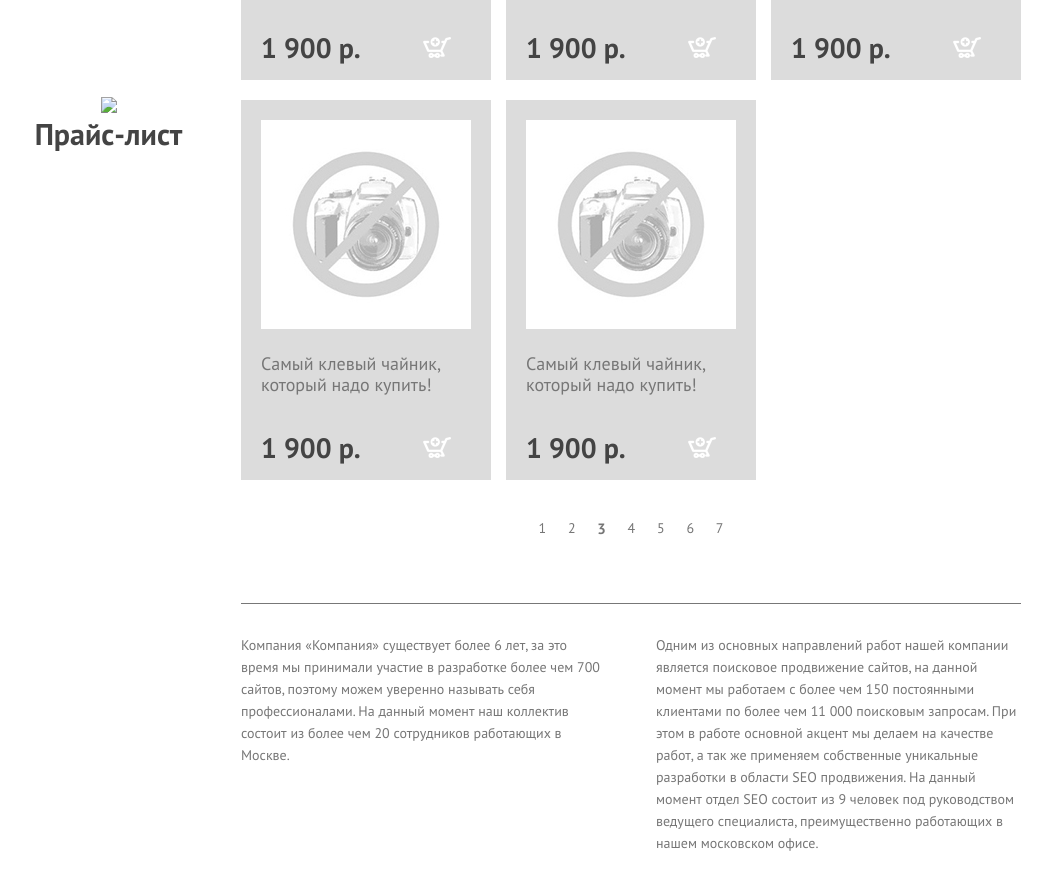
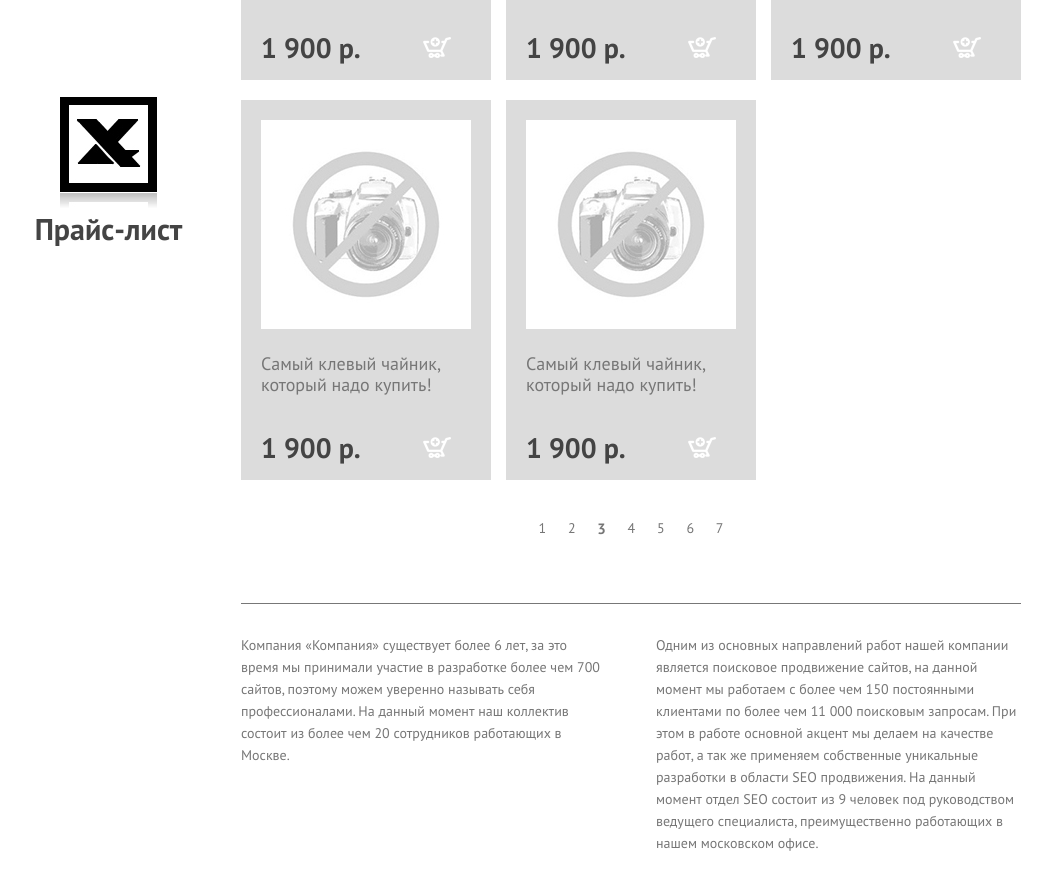
Before and after one commit to AleksMoore/test_template, a plain HTML site: page index.html in a window 1280 px wide. Shown: the part 1066-1955 px from the top of the page, without its empty margins (114-1166 px from the left). Drawn offline with Linux system fonts and the light colour scheme; the site is published under a folder, as on GitHub Pages, so addresses that start at the root find nothing; files whose address does not match are found by name.

Commit message:
Update index.html

```diff
--- a/index.html
+++ b/index.html
@@ -115,7 +115,7 @@
 					</div>
 					<div class="catalog__price">
 						<a href="">
-							<img src="/images/catalog/price.jpg">
+							<img src="./images/catalog/price.jpg">
 							<p>Прайс-лист</p>
 						</a>
 					</div>
```
